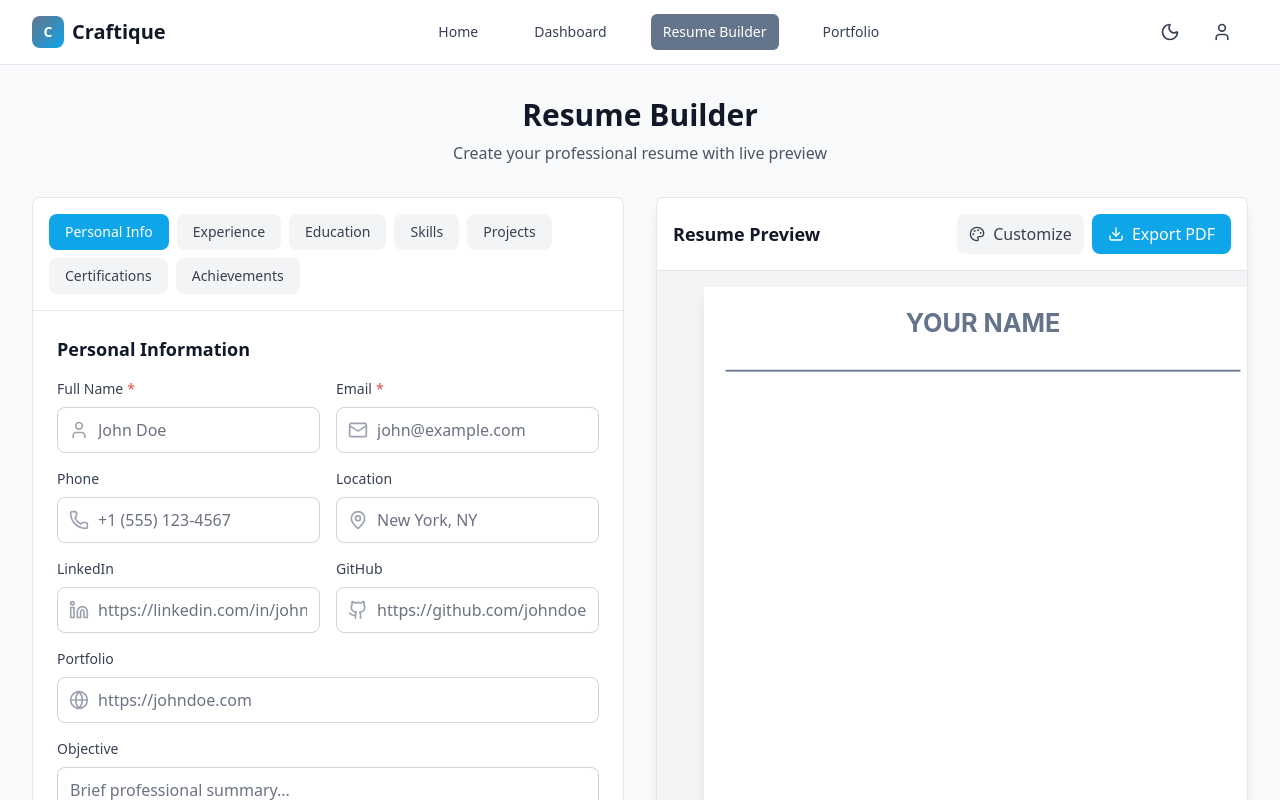
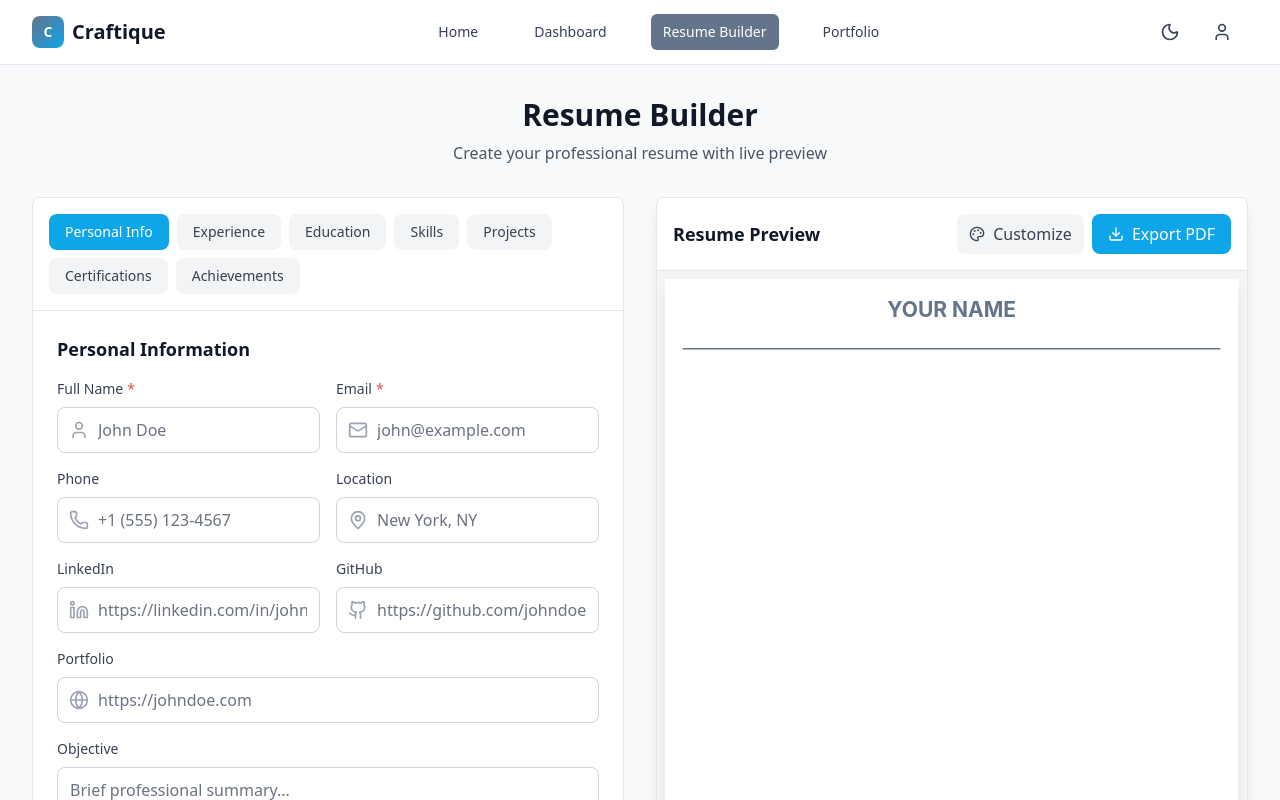
Before and after one commit to Madhan-Tech-AI/Craftique---RESUME-PORTFOLIO-BUILDER, a React (Vite) app: page /resume-builder in a window 1280 px wide. Shown: the top 800 px of the page. Built offline with nearby package versions, Linux system fonts and the light colour scheme; sample sign-in values are in the browser's storage.

Commit message:
Update ResumePreview.tsx

```diff
--- a/src/components/resume/ResumePreview.tsx
+++ b/src/components/resume/ResumePreview.tsx
@@ -104,7 +104,7 @@ const ResumePreview: React.FC<ResumePreviewProps> = ({ darkMode = false }) => {
 
       {/* Customization Panel */}
       {showCustomization && (
-        <div className="p-4 bg-gray-50 dark:bg-gray-800 border-b border-gray-200 dark:border-gray-700">
+        <div className="p-4 bg-gray-50 dark:bg-gray-800 border-b border-gray-200 dark:border-gray-700 max-h-96 overflow-y-auto">
           <div className="grid grid-cols-1 md:grid-cols-3 gap-4">
             {/* Color Presets */}
             <div>
@@ -218,12 +218,16 @@ const ResumePreview: React.FC<ResumePreviewProps> = ({ darkMode = false }) => {
       )}
 
       {/* Resume Preview */}
-      <div className="flex-1 overflow-auto p-4 bg-gray-100 dark:bg-gray-900">
+      <div className="flex-1 overflow-auto p-2 bg-gray-100 dark:bg-gray-900">
         <div className="max-w-4xl mx-auto">
           <div
             ref={resumeRef}
-            className="transform scale-90 origin-top"
-            style={{ width: '111.11%' }}
+            className="transform scale-75 origin-top w-full"
+            style={{
+              transformOrigin: 'top center',
+              width: '133.33%',
+              marginLeft: '-16.67%'
+            }}
           >
             <ResumeTemplate
               data={resumeData}
```
